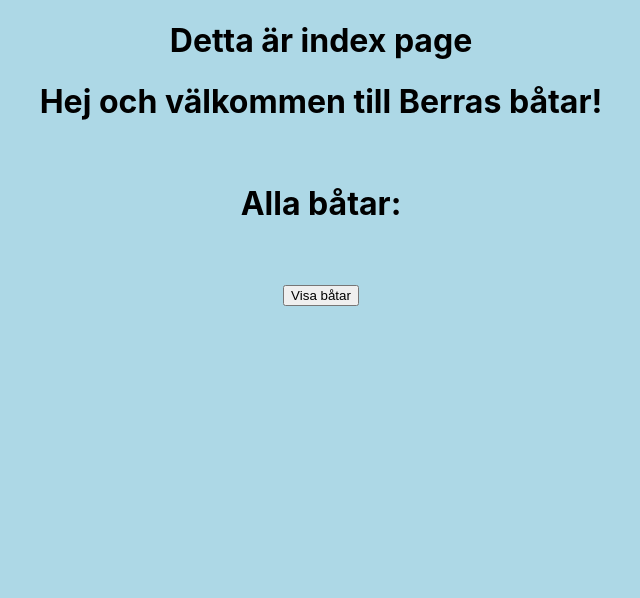
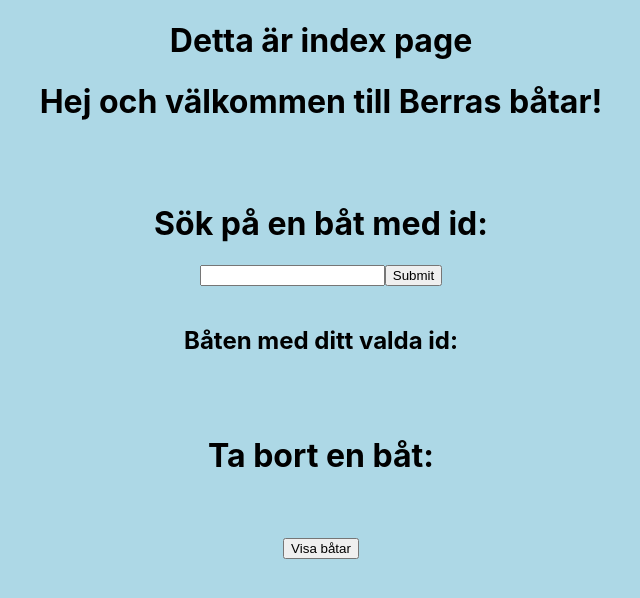
Before and after one commit to JohannaForsberg93/Berras_Boats, a React (Create React App) app: page / in a window 1280 px wide. Shown: the top 598 px of the page, without its empty margins (319-959 px from the left). Built offline with nearby package versions, Linux system fonts and the light colour scheme.

Commit message:
Klar med boat/id

```diff
--- a/src/App.js
+++ b/src/App.js
@@ -13,9 +13,9 @@ function App() {
       <h1>Hej och välkommen till Berras båtar!</h1>
       <br>
       </br>
-      {/* <AllBoats></AllBoats>
-      <Add></Add>
-      <BoatID></BoatID> */}
+      {/* <AllBoats></AllBoats> */}
+      {/* <Add></Add> */}
+      <BoatID></BoatID>
       <Remove></Remove>
 
     </div>
--- a/src/components/BoatID.js
+++ b/src/components/BoatID.js
@@ -3,13 +3,15 @@ import { useForm } from 'react-hook-form';
 
 
 //Att göra:
-// Fixa så att man kan visa vilken båt man sökte efter
+// En useState som visar vilken båt man sökte efter
 
 export const BoatID = () => {
 
 	const url = "/boat?id="
-	const [boat, setBoats] = useState([{}])
+	const [boat, setBoats] = useState([])
+	const [errorMsg, setErrorMsg] = useState(false)
 
+	console.log("Detta är boat nu", boat.name)
 	const { register, handleSubmit } = useForm()
 	// console.log("Detta är data från onSubmit-funktionen", data)
 
@@ -25,6 +27,7 @@ export const BoatID = () => {
 		}
 		else {
 			console.log("Error!", response.status)
+			setErrorMsg(true)
 		}
 	}
 
@@ -41,10 +44,19 @@ export const BoatID = () => {
 
 				<form onSubmit={handleSubmit(onSubmit)}>
 					<h1>Sök på en båt med id:</h1>
-					<input type="text" name="id" ref={register}></input>
+					<input onClick={setErrorMsg === false} type="text" name="id" ref={register}></input>
 					<input type="submit"></input>
 				</form>
+				<br></br>
+				<h2>Båten med ditt valda id: </h2>
+				{boat.map((boat) => (
+					<div key={boat.name}>
+						<h2>{boat.name}</h2>
+					</div>
 
+
+				))}
+				{errorMsg ? <h4>Något gick fel. Är du säker på att det är rätt id? </h4> : null}
 			</div>
 			<br></br><br></br>
 		</div>
--- a/src/components/Remove.js
+++ b/src/components/Remove.js
@@ -20,7 +20,7 @@ export const Remove = () => {
 	}
 	return (
 		<div>
-			<h1>Alla båtar:</h1>
+			<h1>Ta bort en båt:</h1>
 			<br></br>
 			<div>
 
@@ -28,7 +28,7 @@ export const Remove = () => {
 					<div key={boat._id}>
 						<h2>{boat.name}</h2>
 						<h4>Pris: {boat.price}</h4>
-						<button onClick={remove(boat.name)}>Ta bort</button>
+						<button onClick={() => remove(boat._id)}>Ta bort</button>
 						<br></br>
 					</div>
 
```
